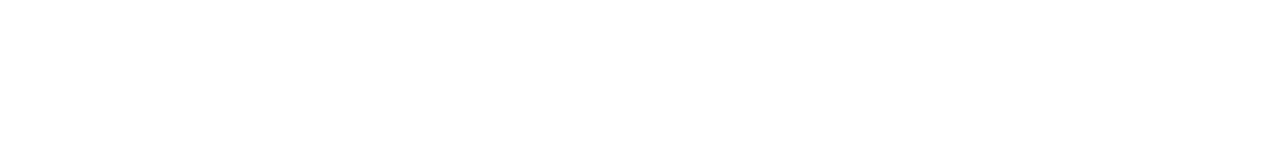
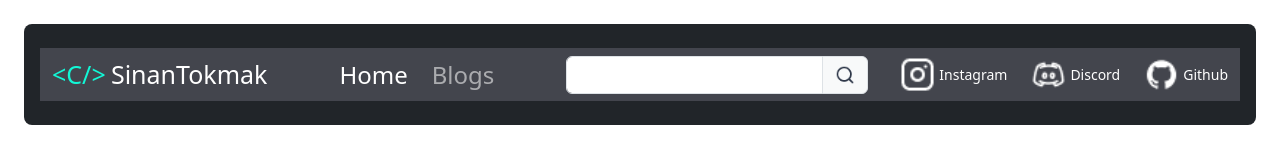
Before and after one commit to tobal-esliceu/projecte-blog, a plain HTML site: page contact.html in a window 1280 px wide. Drawn offline with nearby package versions, Linux system fonts and the light colour scheme.

Commit message:
navbar_completo

```diff
--- a/assets/CSS/styles.css
+++ b/assets/CSS/styles.css
@@ -15,6 +15,17 @@ div {
 }
 
 .social-icon {
-    font-size: 16px;
+    font-size: 25px;
     color: #12F7D6;
 }
+.texto-titulo{
+  font-size: 25px;
+}
+.text{
+  text-align: center;
+  color: #fff;
+  font-size: 14px;
+}
+.text1{
+  font-size: 60;
+}
--- a/contact.html
+++ b/contact.html
@@ -5,9 +5,72 @@
     <meta name="viewport" content="width=device-width, initial-scale=1.0">
     <title>Document</title>
       <link href="https://cdn.jsdelivr.net/npm/bootstrap@5.3.3/dist/css/bootstrap.min.css" rel="stylesheet">
+      <link rel="stylesheet" href="assets/CSS/styles.css">
+      <link href="https://fonts.googleapis.com/css2?family=IBM+Plex+Mono:wght@400;500&display=swap" rel="stylesheet">
 
-</head>
-<body>
+<header>
+  <body class="p-4">
+
+<header class="bg-dark p-3 rounded-3">
+  <nav class="navbar navbar-expand-lg navbar-dark">
+ <!--titulo-->
+    <div class="container-fluid">
+      <a class="navbar-brand" href="#">
+           <span class="social-icon">&lt;C/&gt;</span>
+           <span class="texto-titulo">SinanTokmak</span>
+      </a>
+ <!--menu-->
+
+      <button class="navbar-toggler" type="button" data-bs-toggle="collapse"
+              data-bs-target="#menu" aria-controls="menu"
+              aria-expanded="false" aria-label="Toggle navigation">
+        <span class="navbar-toggler-icon"></span>
+      </button>
+ <!--Texto home/blog-->
+      <div class="collapse navbar-collapse" id="menu">
+        <ul class="navbar-nav ms-auto mb-2 mb-lg-0 me-3">
+          <li class="nav-item">
+            <a class="nav-link active fs-4" href="#">Home</a>
+          </li>
+          <li class="nav-item">
+            <a class="nav-link ms-2 fs-4" href="#">Blogs</a>
+          </li>
+        </ul>
+ <!--busqueda-->
+       <form class="d-flex me-4 ms-5" role="search">
+         <div class="input-group">
+        <input class="form-control" type="search" placeholder="" aria-label="Search">
+          <span class="input-group-text">
+            <img src="assets/img/icon-search.png" alt="search" style="height: 1.25rem; width: 1.25rem;">
+          </span>
+         </div>
+ <!--imagenes del final-->
+        </form>
+        <img class="img me-1 ms-2" src="assets/img/icon-instagram.png" alt="Instagram" width="35" height="35">
+        <p class="text text-center mt-3">Instagram</p>
+        <img class="img me-1 ms-4" src="assets/img/discord.png" alt="Discord" width="35" height="35">
+        <p class="text text-center mt-3">Discord</p>
+        <img class="img me-1 ms-4" src="assets/img/github.png" alt="Github" width="35" height="35">
+        <p class="text text-center mt-3">Github</p>
+      </div>
+    </div>
+  </nav>
+</header>
+</header>
+
+</nav>
+
+
+
+
+
+
+
+
 
 </body>
+
+<script src="https://code.jquery.com/jquery-3.2.1.slim.min.js" integrity="sha384-KJ3o2DKtIkvYIK3UENzmM7KCkRr/rE9/Qpg6aAZGJwFDMVNA/GpGFF93hXpG5KkN" crossorigin="anonymous"></script>
+<script src="https://cdn.jsdelivr.net/npm/popper.js@1.12.9/dist/umd/popper.min.js" integrity="sha384-ApNbgh9B+Y1QKtv3Rn7W3mgPxhU9K/ScQsAP7hUibX39j7fakFPskvXusvfa0b4Q" crossorigin="anonymous"></script>
+<script src="https://cdn.jsdelivr.net/npm/bootstrap@4.0.0/dist/js/bootstrap.min.js" integrity="sha384-JZR6Spejh4U02d8jOt6vLEHfe/JQGiRRSQQxSfFWpi1MquVdAyjUar5+76PVCmYl" crossorigin="anonymous"></script>
 </html>
```
Also changed, not shown: index.html (+25 -13 lines), news.html (+29 -15 lines), assets/img/discord.png (added), assets/img/github.png (added), assets/img/icon-search.png (added).
